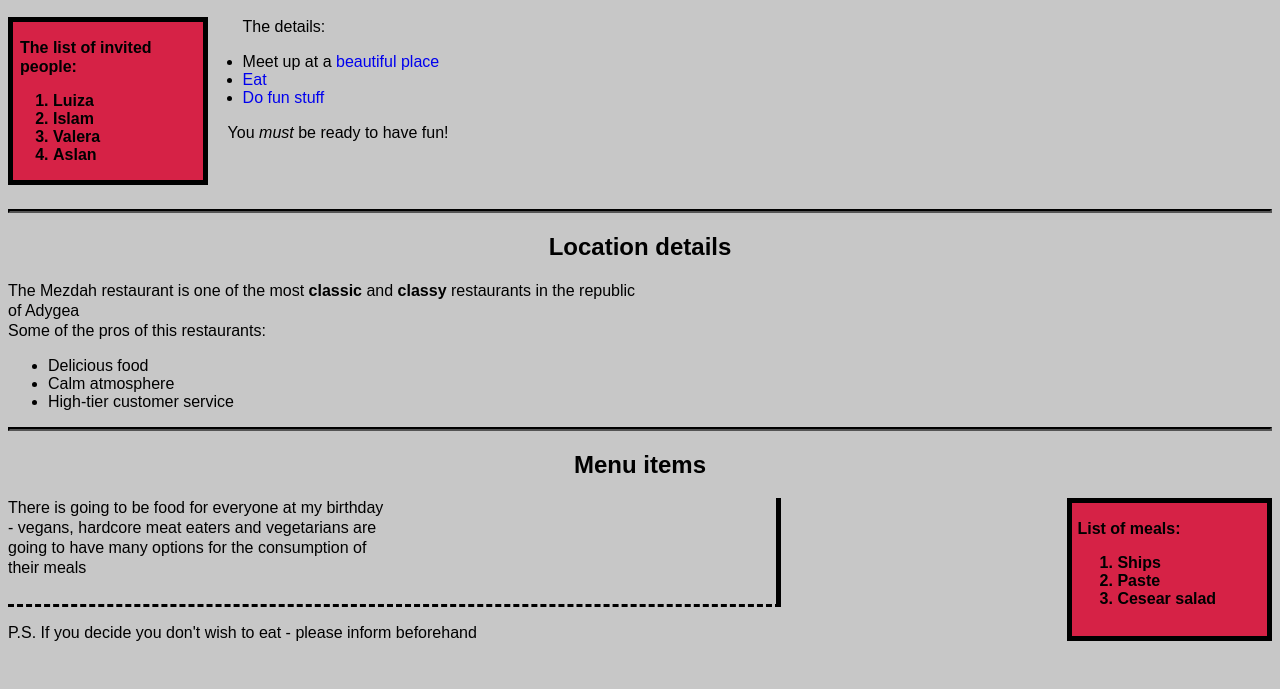
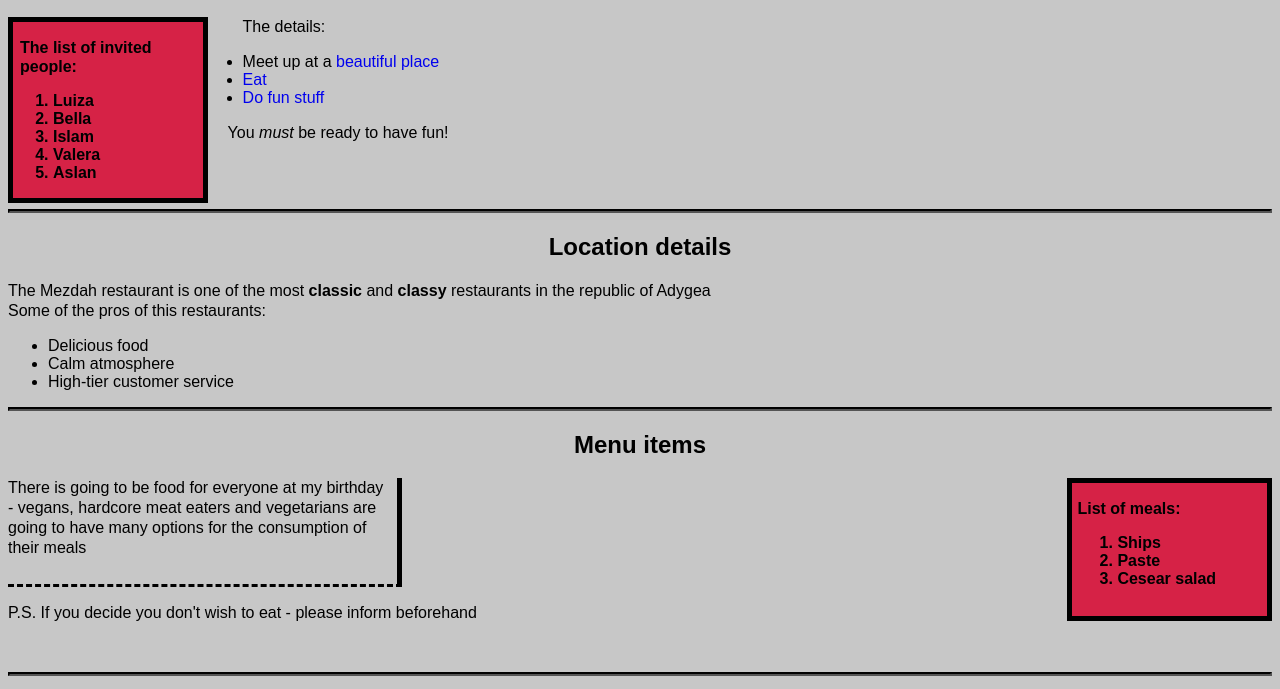
Before and after one commit to KinanKeanuMouki/KinanKeanuMouki.github.io, a plain HTML site: page index.html in a window 1280 px wide. Shown: the part 111-800 px from the top of the page. Drawn offline with Linux system fonts and the light colour scheme.

Commit message:
Update index.html

```diff
--- a/index.html
+++ b/index.html
@@ -51,7 +51,7 @@
             }
             #menu-info {
                 overflow: visible;
-                width: 60%;
+                width: 30%;
                 border-right: black solid 5px;
                 padding-right: 10px;
                 border-bottom: black dashed;
@@ -71,7 +71,6 @@
             }
             .casual-info {
                 line-height: 20px;
-                width: 50%
             }
             #closing-sentence {
                 font-style: italic;
@@ -92,6 +91,7 @@
         <p id="invitation-list"> The list of invited people:</p>
         <ol>
             <li>Luiza</li>
+            <li>Bella</li>
             <li>Islam</li>
             <li>Valera</li>
             <li>Aslan</li>
```
